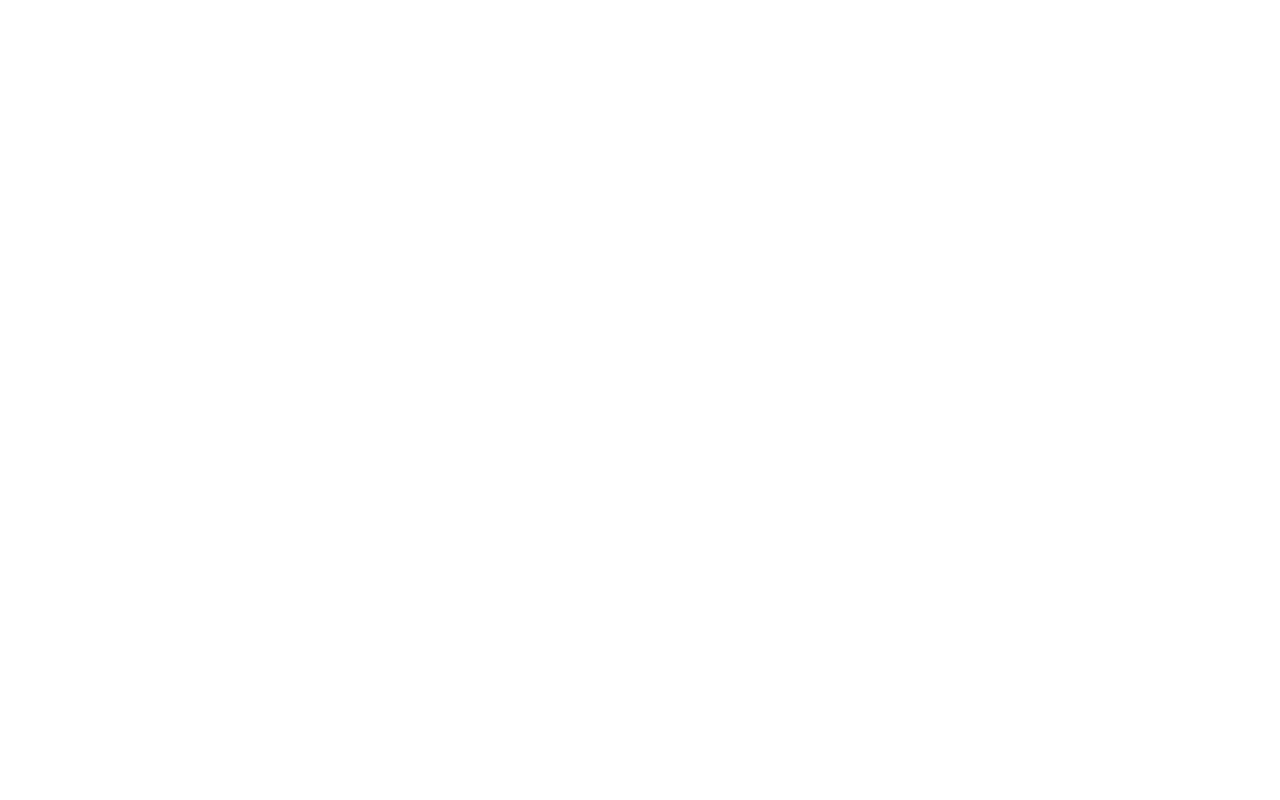
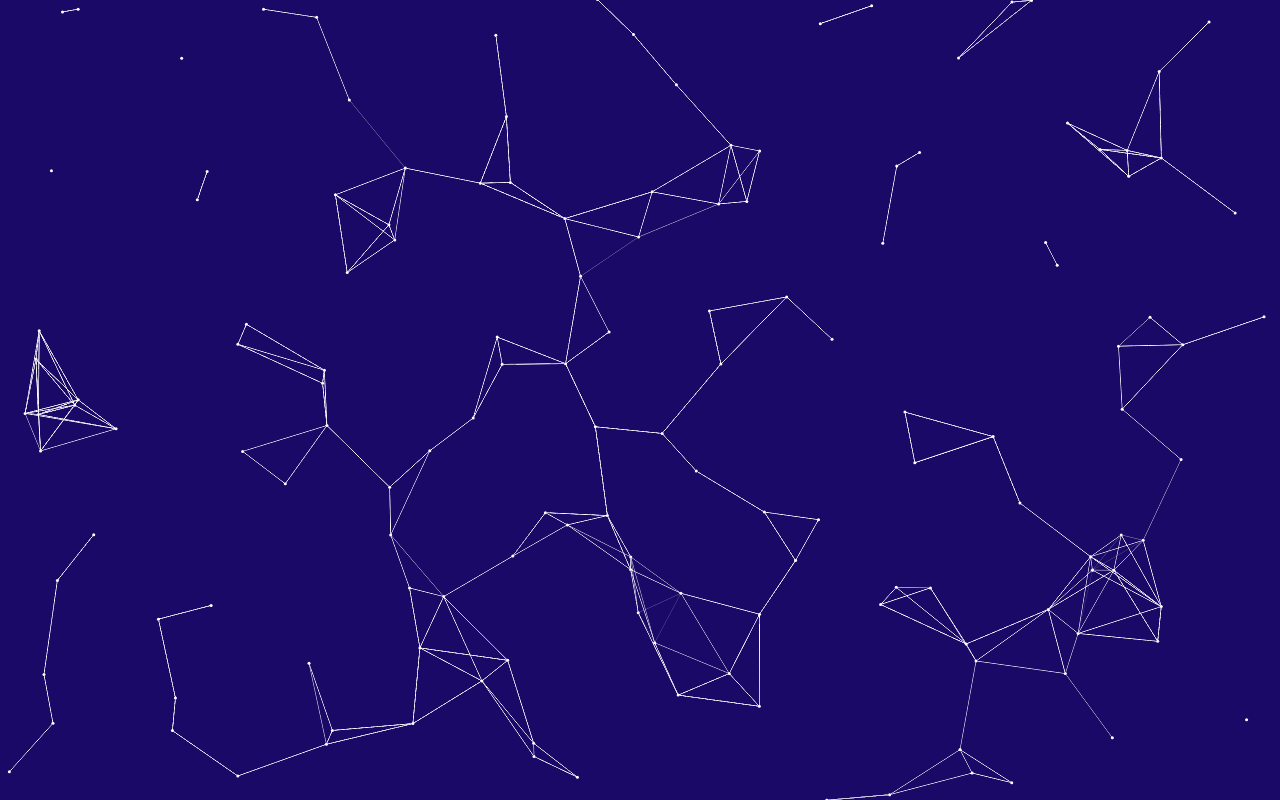
Before and after one commit to toops61/20exercicesJS, a website: page 16. ParticulesJS/index.html in a window 1280 px wide. Drawn offline with Linux system fonts and the light colour scheme; animation ran at ten frames a second.

Commit message:
particules animation canvas

```diff
--- a/16. ParticulesJS/app.js
+++ b/16. ParticulesJS/app.js
@@ -0,0 +1,82 @@
+const canvas = document.querySelector('canvas');
+const ctx = canvas.getContext('2d');
+
+ctx.fillStyle = 'white';
+class Particule {
+    constructor(x,y,directionX,directionY,size,color){
+        this.x = x;
+        this.y = y;
+        this.directionX = directionX;
+        this.directionY = directionY;
+        this.size = size;
+        this.color = color;
+    }
+    drawParticule(){
+        ctx.beginPath();
+        ctx.arc(this.x,this.y,this.size,0,Math.PI*2);
+        ctx.fillStyle = this.color;
+        ctx.fill();
+    }
+    moveParticule(){
+        (this.x > canvas.width || this.x < 0) && (this.directionX = -this.directionX);
+        (this.y > canvas.height || this.y < 0) && (this.directionY = -this.directionY);
+        this.x += this.directionX;
+        this.y += this.directionY;
+        this.drawParticule();
+    }
+}
+
+let particulesArray = [];
+
+const randomDirection = () => {
+    const randomBoolean = Math.round(Math.random());
+    return randomBoolean ? Math.random() : - Math.random();
+}
+
+const createParticules = () => {
+    particulesArray = [];
+    const number = (canvas.width * canvas.height) / 7000;
+    for (let i = 0; i < number; i++) {
+        const x = Math.random()*(innerWidth - 20) + 10;
+        const y = Math.random()*(innerHeight - 20) + 10;
+        const directionX = randomDirection();
+        const directionY = randomDirection();
+        particulesArray.push(new Particule(x,y,directionX,directionY,1.5,'rgb(255,255,255)'));
+    }
+}
+createParticules();
+
+const joinParticules = () => {
+    particulesArray.map(e => {
+        particulesArray.map(el => {
+            const a = e.x - el.x;
+            const b = e.y - el.y;
+            const hypothenuse = Math.sqrt(a**2 + b**2);
+            if (hypothenuse < 95 && e !== el) {
+                ctx.moveTo(e.x, e.y);
+                ctx.lineTo(el.x, el.y);
+                ctx.stroke();
+                ctx.strokeStyle = `rgba(255,255,255,${1-(hypothenuse / 115)})`;
+                ctx.lineWidth = 0.02;
+            }
+        });
+    })
+}
+
+const animateParticules = () => {
+    ctx.clearRect(0,0,innerWidth,innerHeight);
+    particulesArray.map(e => e.moveParticule());
+    joinParticules();
+    requestAnimationFrame(animateParticules);
+}
+
+animateParticules();
+
+const getDimensions = () => {
+    canvas.width = window.innerWidth;
+    canvas.height = window.innerHeight;
+    createParticules();
+}
+getDimensions();
+
+window.addEventListener('resize',getDimensions);
--- a/16. ParticulesJS/index.html
+++ b/16. ParticulesJS/index.html
@@ -5,10 +5,11 @@
     <meta name="viewport" content="width=device-width, initial-scale=1.0">
     <title>Particules JS</title>
     <link rel="stylesheet" href="style.css">
+    <script src="app.js" defer></script>
 </head>
 <body>
-
-
-    <script src="app.js"></script>
+    <canvas>
+        Désolé, votre navigateur ne prend pas en charge &lt;canvas&gt;.
+    </canvas>
 </body>
 </html>
--- a/16. ParticulesJS/style.css
+++ b/16. ParticulesJS/style.css
@@ -3,3 +3,13 @@
     padding: 0;
     box-sizing: border-box;
 }
+
+body {
+    background-color: rgb(26, 9, 103);
+}
+
+canvas {
+    position: absolute;
+    width: 100%;
+    height: 100%;
+}
```
